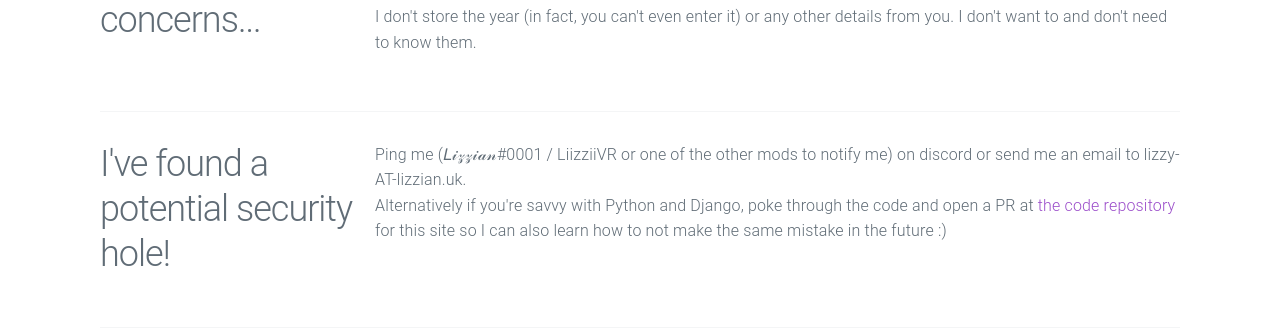
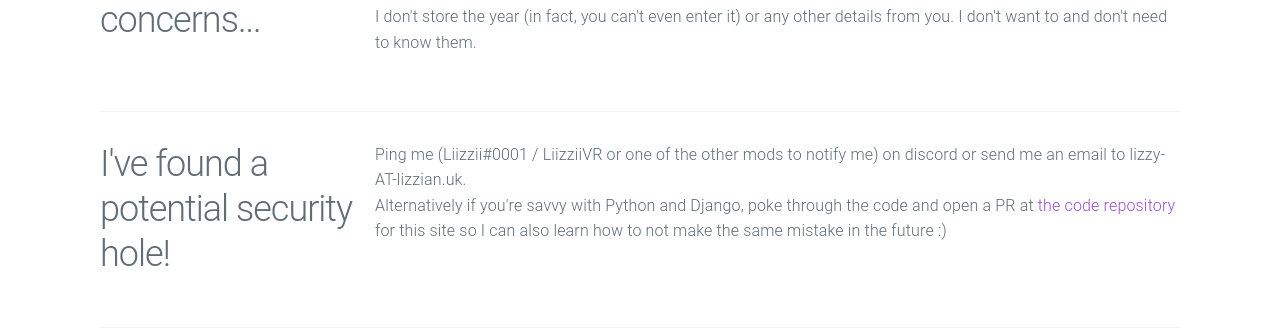
Before and after one commit to LizzyTrickster/FloofGangStuff, a Django app: page / in a window 1280 px wide. Shown: the part 945-1281 px from the top of the page. Run offline with Django 3.2, Linux system fonts and the light colour scheme.

Commit message:
Updated dependencies and fixed name on landing page

```diff
--- a/FloofGang/templates/landing.html
+++ b/FloofGang/templates/landing.html
@@ -37,7 +37,7 @@
         </div>
         <div class="column">
             <p>
-                Ping me (𝐿𝒾𝓏𝓏𝒾𝒶𝓃#0001 / LiizziiVR or one of the other mods to notify me) on discord or send me an
+                Ping me (Liizzii#0001 / LiizziiVR or one of the other mods to notify me) on discord or send me an
                 email to
                 lizzy-AT-lizzian.uk. <br>Alternatively if you're savvy with Python and Django, poke through the code and
                 open a PR at
```
Also changed, not shown: requirements.txt (+4 -4 lines).
